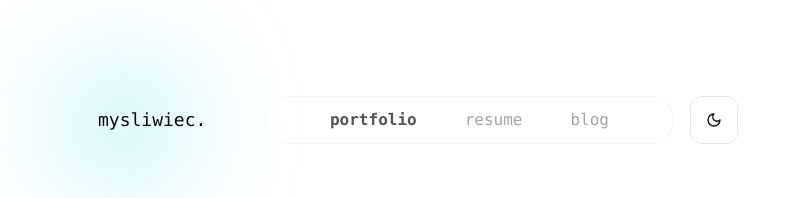
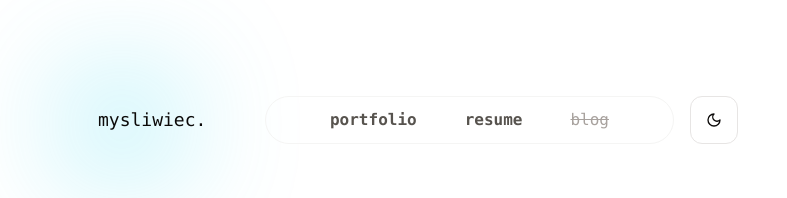
Before and after one commit to TheLukaszNs/portfolio, a Next.js app: page / in a window 1280 px wide. Shown: the top 198 px of the page, without its empty margins (222-1009 px from the left). Built offline with nearby package versions, Linux system fonts and the light colour scheme.

Commit message:
feat: add resume 🗿

```diff
--- a/src/app/page.tsx
+++ b/src/app/page.tsx
@@ -27,16 +27,20 @@ export default function Home() {
         </Link>
         <ul className="md:flex flex-row gap-12 text-stone-400 px-16 h-12 items-center border rounded-full border-accent ml-auto hidden">
           <li className="dark:text-stone-200 text-stone-600 font-bold">
-            portfolio
+            <Link href="/">portfolio</Link>
           </li>
-          <li>resume</li>
-          <li>blog</li>
+          <li className="dark:text-stone-200 text-stone-600 font-bold">
+            <Link href="/files/resume.pdf" target="_blank" download>
+              resume
+            </Link>
+          </li>
+          <li className="line-through">blog</li>
         </ul>
 
         <ThemeToggle />
       </nav>
 
-      <div className="flex flex-col-reverse gap-8 sm:flex-row md:items-center mt-48 justify-between font-mono">
+      <div className="flex flex-col-reverse gap-8 sm:flex-row sm:items-center mt-48 justify-between font-mono">
         <div className="flex flex-col justify-center gap-2">
           <h1 className="text-3xl font-black">
             Łukasz Myśliwiec
```
Also changed, not shown: 1 other file (tests, documents, lock files or other folders).
